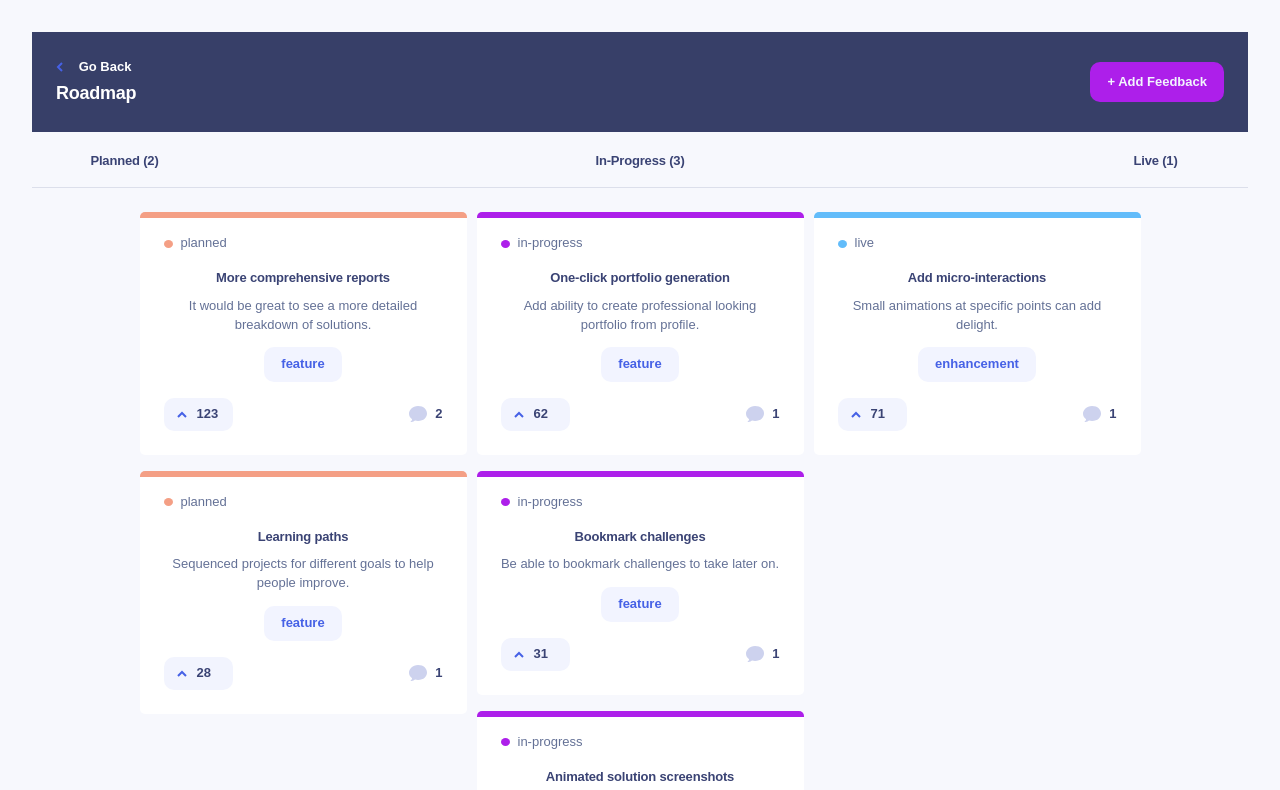
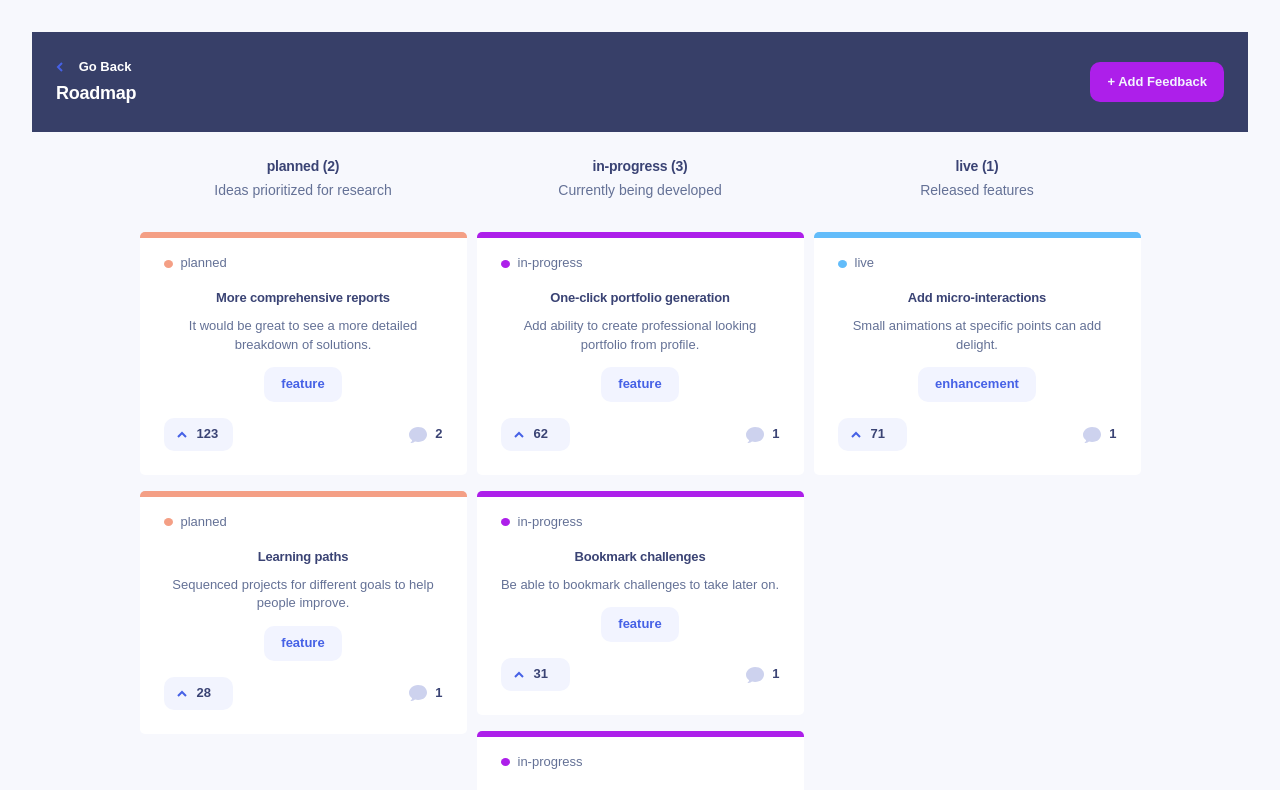
Before and after one commit to lashasaata/Product-Feedback-App, a React app: page / in a window 1280 px wide. Shown: the top 790 px of the page. Built offline with nearby package versions, Linux system fonts and the light colour scheme; the HTML template or start-up script is replaced by a standard one.

Commit message:
fix: align columns on responsive

```diff
--- a/src/components/roadmap/Roadmap.jsx
+++ b/src/components/roadmap/Roadmap.jsx
@@ -3,6 +3,7 @@ import styled from "styled-components";
 import Header from "./Header";
 import RoadMapFilter from "./RoadmapFilter";
 import { useState } from "react";
+import { useScreenType } from "./window-width/WindowWidth";
 import FeedBackCardSpace from "./feedbackcards/FeedbackCardSpace";
 
 export default function RoadMap() {
@@ -14,15 +15,19 @@ export default function RoadMap() {
       .length;
   };
 
+  const { isMobile, isTablet, isDesktop } = useScreenType();
+
   return (
     <>
       <Header />
+      {isMobile && (
         <RoadMapFilter
           getCountByStatus={getCountByStatus}
           selectedFilter={selectedFilter}
           setSelectedFilter={setSelectedFilter}
           productRequests={productRequests}
         />
+      )}
 
       <FeedBackCardSpace
         getCountByStatus={getCountByStatus}
--- a/src/components/roadmap/feedbackcards/FeedbackCardSpace.jsx
+++ b/src/components/roadmap/feedbackcards/FeedbackCardSpace.jsx
@@ -51,16 +51,19 @@ export default function FeedBackCardSpace({
         {!isMobile && (
           <CardsContainer>
             <FeedbackColumn
+              getCountByStatus={getCountByStatus}
               filteredProductRequests={plannedRequests}
               setData={setData}
               status="planned"
             />
             <FeedbackColumn
+              getCountByStatus={getCountByStatus}
               filteredProductRequests={inProgressRequests}
               setData={setData}
               status="in-progress"
             />
             <FeedbackColumn
+              getCountByStatus={getCountByStatus}
               filteredProductRequests={liveRequests}
               setData={setData}
               status="live"
--- a/src/components/roadmap/feedbackcards/FeedbackColumn-responsive.jsx
+++ b/src/components/roadmap/feedbackcards/FeedbackColumn-responsive.jsx
@@ -1,24 +1,71 @@
 import styled from "styled-components";
 import FeedbackCard from "./FeedbackCard";
+
+const statusDescriptions = {
+  planned: "Ideas prioritized for research",
+  "in-progress": "Currently being developed",
+  live: "Released features",
+};
 
 export default function FeedbackColumn({
   filteredProductRequests,
   setData,
   status,
+  getCountByStatus,
 }) {
+  const columnDescription = statusDescriptions[status];
+
   return (
-    <ColumnContainer>
-      {filteredProductRequests.map((feedback) => (
-        <FeedbackCard key={feedback.id} feedback={feedback} setData={setData} />
-      ))}
-    </ColumnContainer>
+    <ColumnCardContainer>
+      <ColumnContainer>
+        <div className="status-box">
+          <h2 className="status">
+            {status} <span>({getCountByStatus(status)})</span>
+          </h2>
+          <p className="status-description">{columnDescription}</p>{" "}
+        </div>
+
+        <div className="cards-responsive-container"></div>
+
+        {filteredProductRequests.map((feedback) => (
+          <FeedbackCard
+            key={feedback.id}
+            feedback={feedback}
+            setData={setData}
+          />
+        ))}
+      </ColumnContainer>
+    </ColumnCardContainer>
   );
 }
+
+const ColumnCardContainer = styled.div``;
 
 const ColumnContainer = styled.div`
   display: flex;
   flex-direction: column;
   gap: 16px;
+
+  & .status {
+    font-size: 14px;
+    font-weight: 700;
+    line-height: 20.23px;
+    letter-spacing: -0.1944444477558136px;
+    color: rgba(58, 67, 116, 1);
+  }
+
+  & .status-description {
+    font-size: 14px;
+    font-weight: 400;
+    line-height: 20.23px;
+    color: rgba(100, 113, 150, 1);
+  }
+
+  & .status-box {
+    display: flex;
+    flex-direction: column;
+    gap: 4px;
+  }
 `;
 
 // <>
```
Lines whose indentation alone changed are shown as unchanged.
